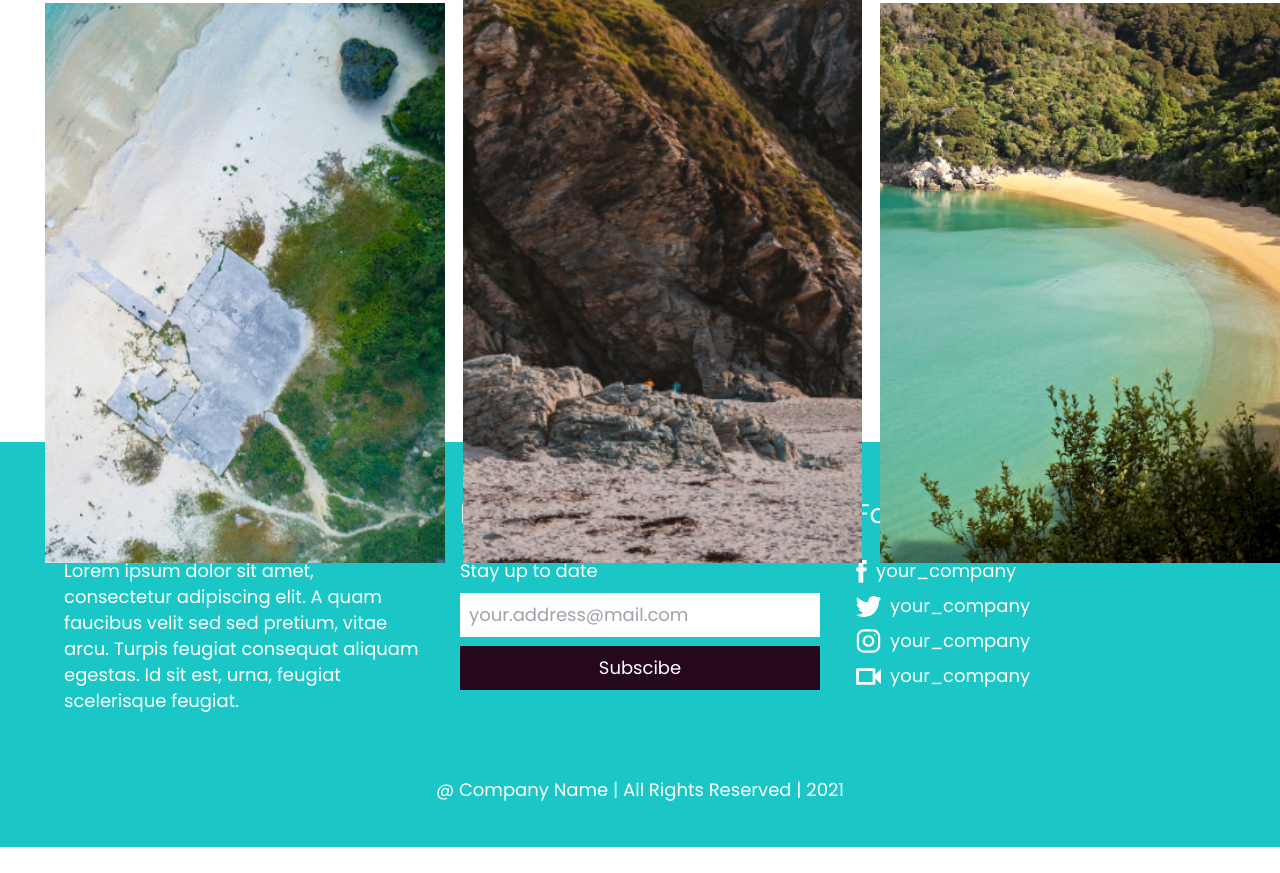
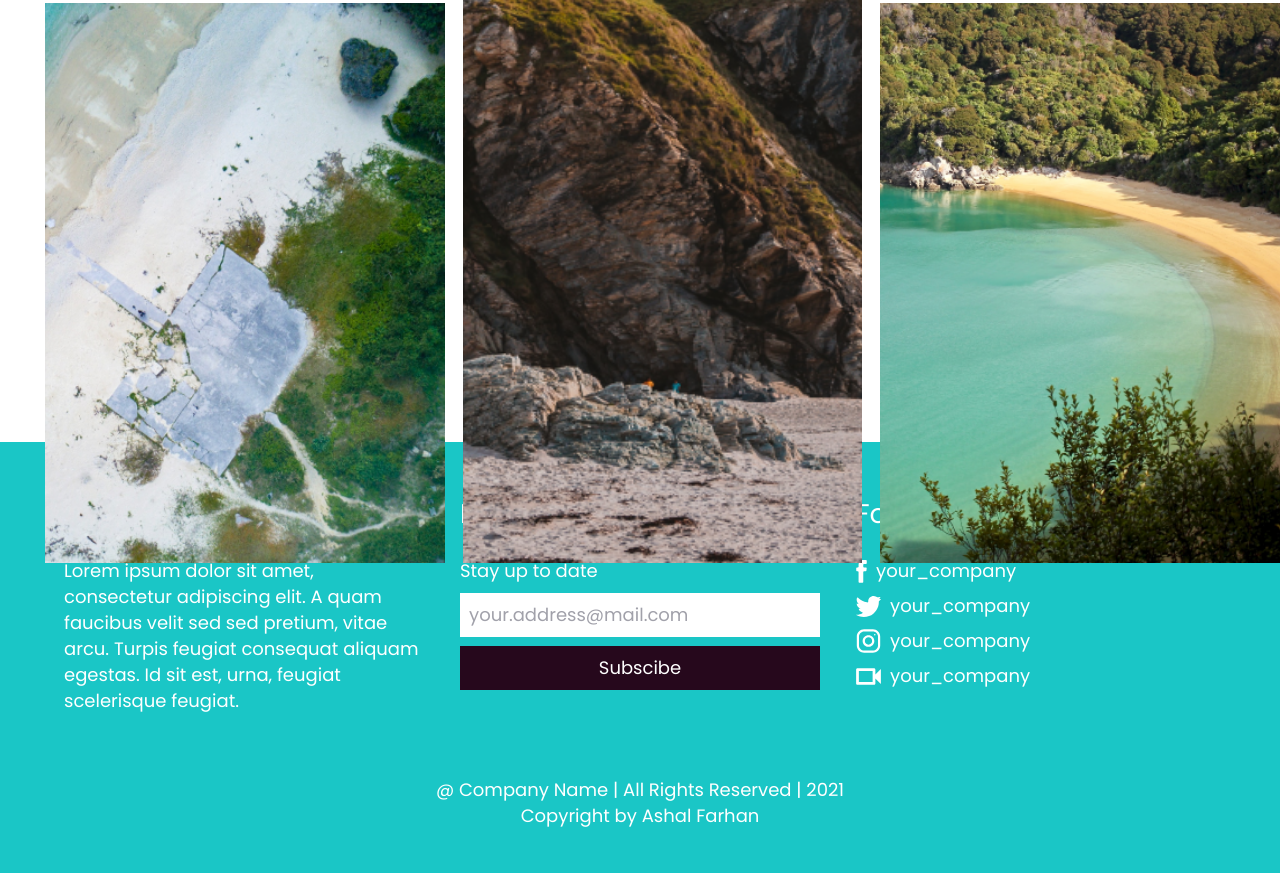
Before and after one commit to ashalfarhan8/travel-landing-page, a Gatsby site: page / in a window 1280 px wide. Shown: the part 3413-4286 px from the top of the page. Before the commit the page ends 4260 px from the top, so only its background shows below. Built offline with nearby package versions, Linux system fonts and the light colour scheme; Gatsby itself is replaced by a stand-in of ours.

Commit message:
copyright and readme

```diff
--- a/src/components/Main/footer.jsx
+++ b/src/components/Main/footer.jsx
@@ -1,5 +1,6 @@
 import React from "react"
 import Container from "../common/Container"
+import { Link } from "gatsby"
 
 import VideoSvg from "../../../static/svg/video.svg"
 import InstagramSvg from "../../../static/svg/instagram.svg"
@@ -57,7 +58,10 @@ const Footer = ({ siteTitle }) => {
           </div>
           <div>
             <p className="mx-auto text-center mt-8">
-              @ {siteTitle} | All Rights Reserved | {new Date().getFullYear()}
+              @ {siteTitle} | All Rights Reserved | {new Date().getFullYear()}{" "}
+              <br />
+              Copyright by{" "}
+              <Link to="https://github.com/ashalfarhan8">Ashal Farhan</Link>
             </p>
           </div>
         </div>
```
Also changed, not shown: README.md.
